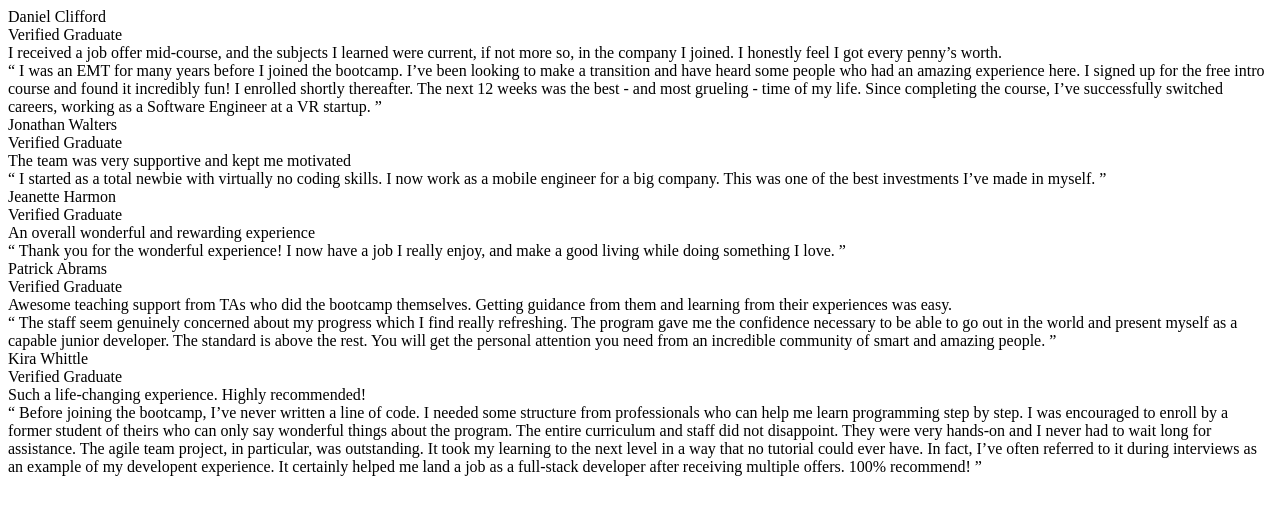
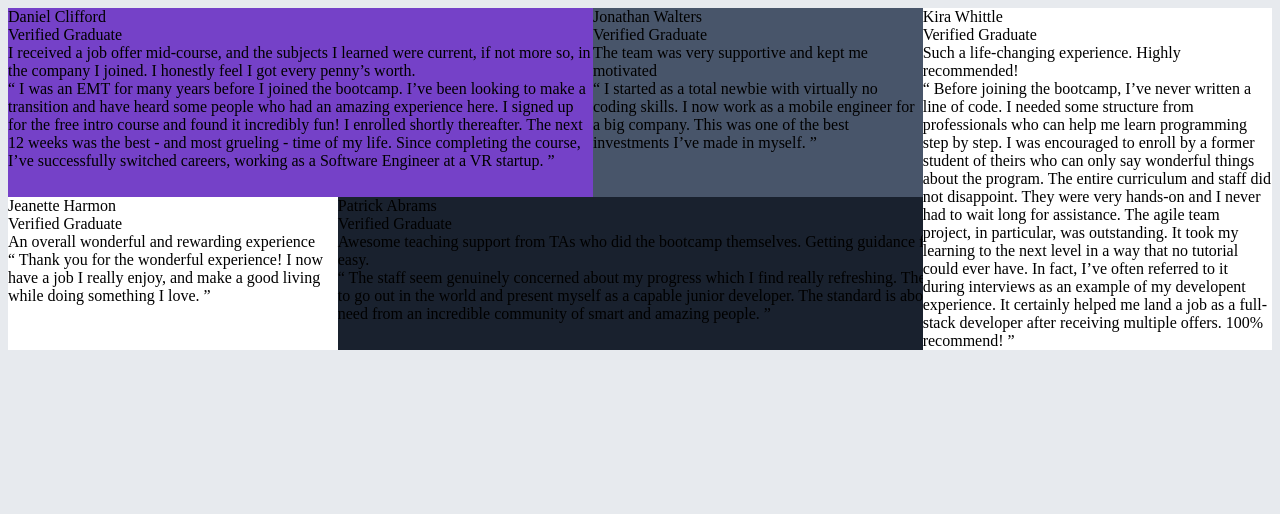
Before and after one commit to Mahi-Mani/Testimonial-Frontend, a plain HTML site: page index.html in a window 1280 px wide. Drawn offline with Linux system fonts and the light colour scheme.

Commit message:
Implement grid card layout for all the cards

```diff
--- a/assets/css/style.css
+++ b/assets/css/style.css
@@ -0,0 +1,67 @@
+:root {
+    --Purple50: hsl(260, 100%, 95%);
+    --Purple300: hsl(264, 82%, 80%);
+    --Purple500: hsl(263, 55%, 52%);
+    --White: hsl(0, 0%, 100%);
+    --Grey100: hsl(214, 17%, 92%);
+    --Grey200: hsl(0, 0%, 81%);
+    --Grey400: hsl(224, 10%, 45%);
+    --Grey500: hsl(217, 19%, 35%);
+    --Darkblue: hsl(219, 29%, 14%);
+    --Black: hsl(0, 0%, 7%);
+}
+
+html,
+body {
+    min-height: 100vh;
+    background-color: var(--Grey100);
+}
+
+.cards {
+    display: grid;
+    grid-template-columns: auto auto auto auto;
+    grid-template-rows: auto auto;
+    height: 100%;
+    /* gap: 20px; */
+}
+
+.card1 {
+    background-color: var(--Purple500);
+    grid-column: 1 / span 2;
+    grid-row: 1;
+
+    /* width: 450px; */
+    /* height: 200px; */
+}
+
+.card2 {
+    background-color: var(--Grey500);
+    grid-column: 3;
+    grid-row: 1;
+    /* width: 200px; */
+    /* height: 250px; */
+}
+
+.card3 {
+    background-color: var(--White);
+    grid-column: 1;
+    grid-row: 2;
+    /* width: 200px; */
+    /* height: 250px; */
+}
+
+.card4 {
+    background-color: var(--Darkblue);
+    grid-column: 2 / span 3;
+    grid-row: 2;
+    /* width: 450px; */
+    /* height: 200px; */
+}
+
+.card5 {
+    background-color: var(--White);
+    grid-row: 1 / span 2;
+    grid-column: 4;
+    /* width: 200px; */
+    /* height: 450px; */
+}
--- a/index.html
+++ b/index.html
@@ -7,21 +7,21 @@
   <!-- displays site properly based on user's device -->
 
   <link rel="icon" type="image/png" sizes="32x32" href="./images/favicon-32x32.png">
-  <link ref="stylesheet" href="./assets/css/style.css">
+  <link rel="stylesheet" href="./assets/css/style.css">
 
   <title>Frontend Mentor | [Challenge Name Here]</title>
 
   <!-- Feel free to remove these styles or customise in your own stylesheet 👍 -->
-  <style>
-    /* .attribution {
+  <!-- <style>
+    .attribution {
       font-size: 11px;
       text-align: center;
     }
 
     .attribution a {
       color: hsl(228, 45%, 44%);
-    } */
-  </style>
+    }
+  </style> -->
 </head>
 
 <body>
```
